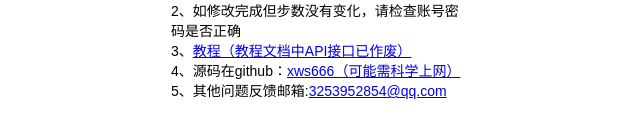
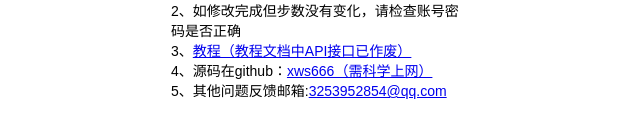
Before and after one commit to xws666/wechat-movement, a plain HTML site: page index.html in a window 1280 px wide. Shown: the part 382-520 px from the top of the page, 319-959 px from the left. Drawn offline with Linux system fonts and the light colour scheme.

Commit message:
Update index.html

```diff
--- a/index.html
+++ b/index.html
@@ -190,7 +190,7 @@
         1、<span style="color: red">此工具仅供学习交流使用，切勿用于非法用途，否则后果自负。</span><br>
         <span>2、如修改完成但步数没有变化，请检查账号密码是否正确</span><br>
         <span>3、<a href="https://blog.csdn.net/m0_62407354/article/details/132707440" target="_blank">教程（教程文档中API接口已作废）</a></span><br>
-        <span>4、源码在github：<a href="https://github.com/xws666/wechat-movement" target="_blank">xws666（可能需科学上网）</a></span><br>
+        <span>4、源码在github：<a href="https://github.com/xws666/wechat-movement" target="_blank">xws666（需科学上网）</a></span><br>
         <span>5、其他问题反馈邮箱:<a href="mailto:3253952854@qq.com">3253952854@qq.com</a></span><br>
       </div>
     </div>
```
